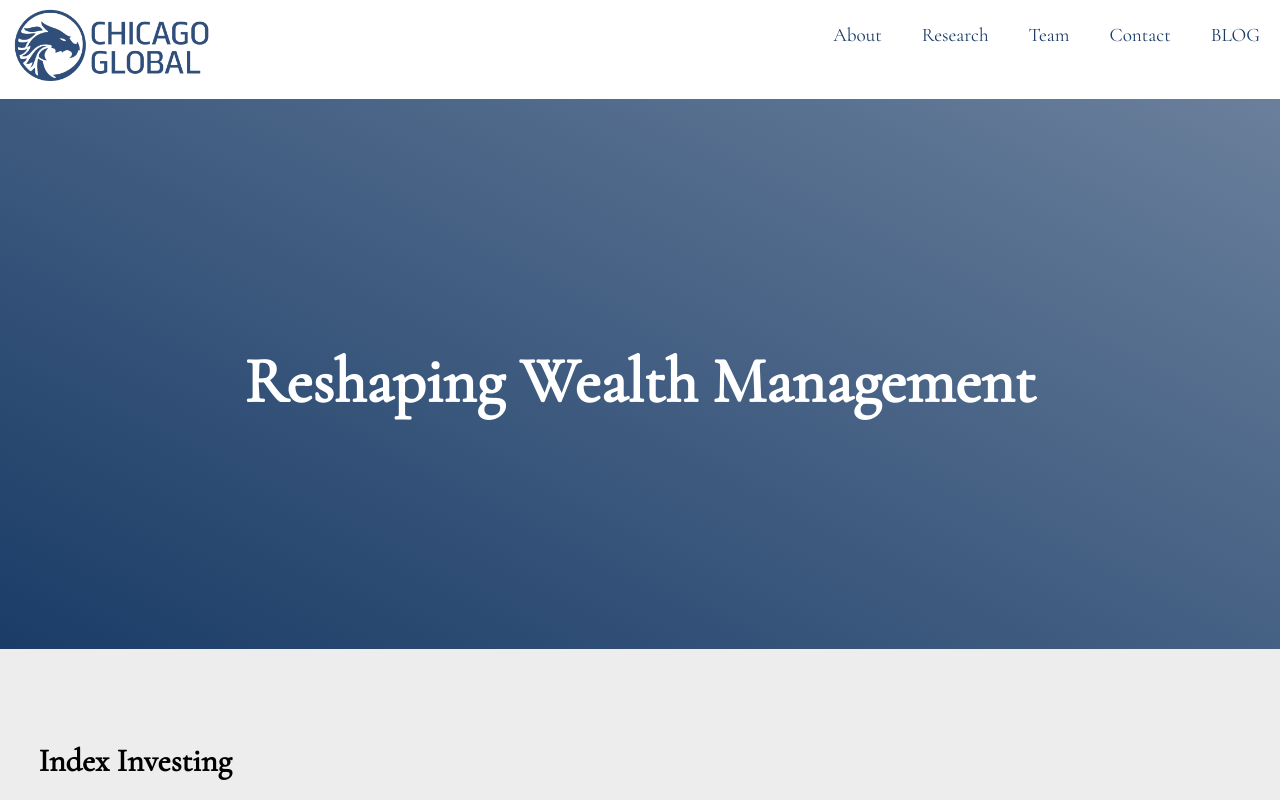
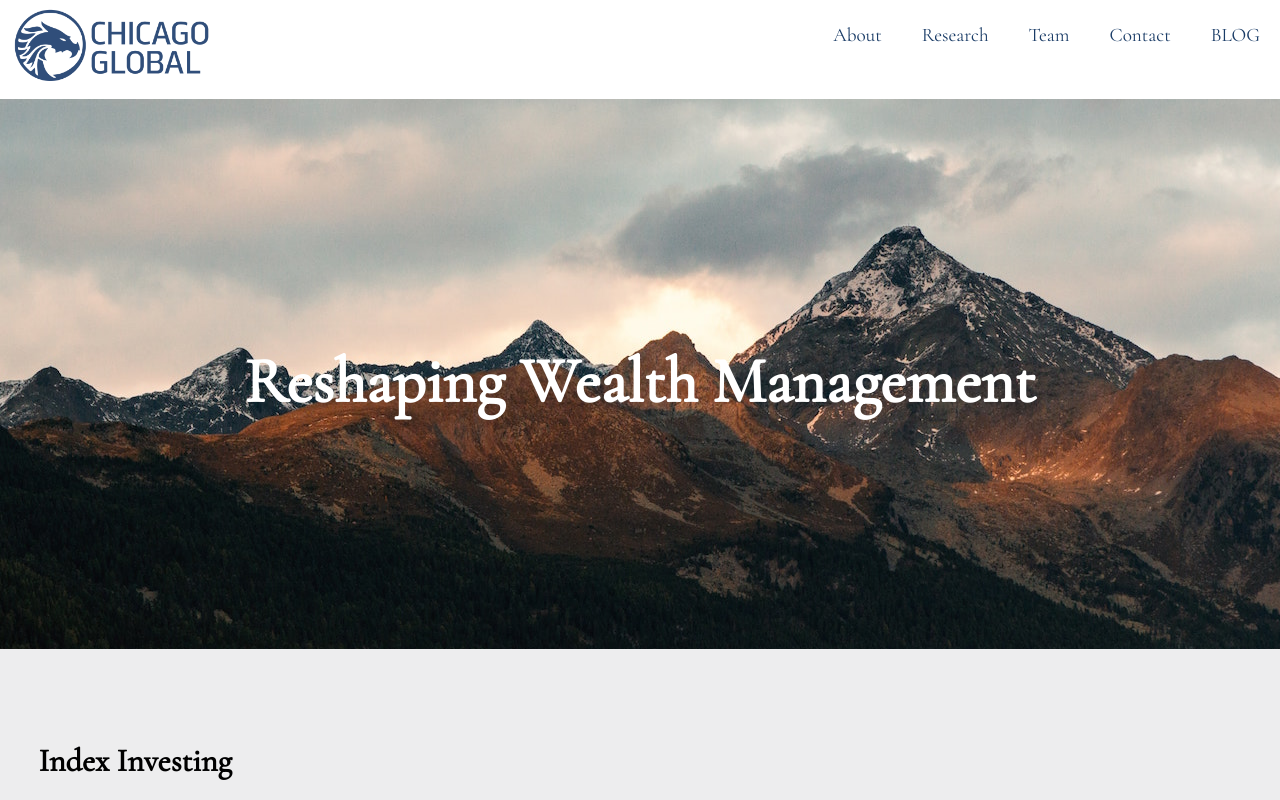
Before and after one commit to hmintoh/chicago-glow, a React (Create React App) app: page / in a window 1280 px wide. Shown: the top 800 px of the page. Built offline with nearby package versions, Linux system fonts and the light colour scheme; a web font is replaced by a local one.

Commit message:
to add jumbotron image placeholder

```diff
--- a/src/jumbotron/jumbotron.css
+++ b/src/jumbotron/jumbotron.css
@@ -1,5 +1,6 @@
 .jumbotron {
   padding: 24% 0% 15% 0%;
+  background-image: url(./jumbotron.jpg);
 }
 
 .tagline {
--- a/src/jumbotron/jumbotron.jsx
+++ b/src/jumbotron/jumbotron.jsx
@@ -4,9 +4,11 @@
 const Jumbotron = () => {
   return (
     <div className="secA jumbotron">
-      <h1 className="tagline">Reshaping Wealth Management</h1>
+      <h1 className="animated fadeIn slow delay-1s tagline">
+        Reshaping Wealth Management
+      </h1>
     </div>
-  )
-}
+  );
+};
 
 export default Jumbotron;
```
Also changed, not shown: src/jumbotron/jumbotron.jpg (added), src/jumbotron/jumbotron1.jpg (added).
